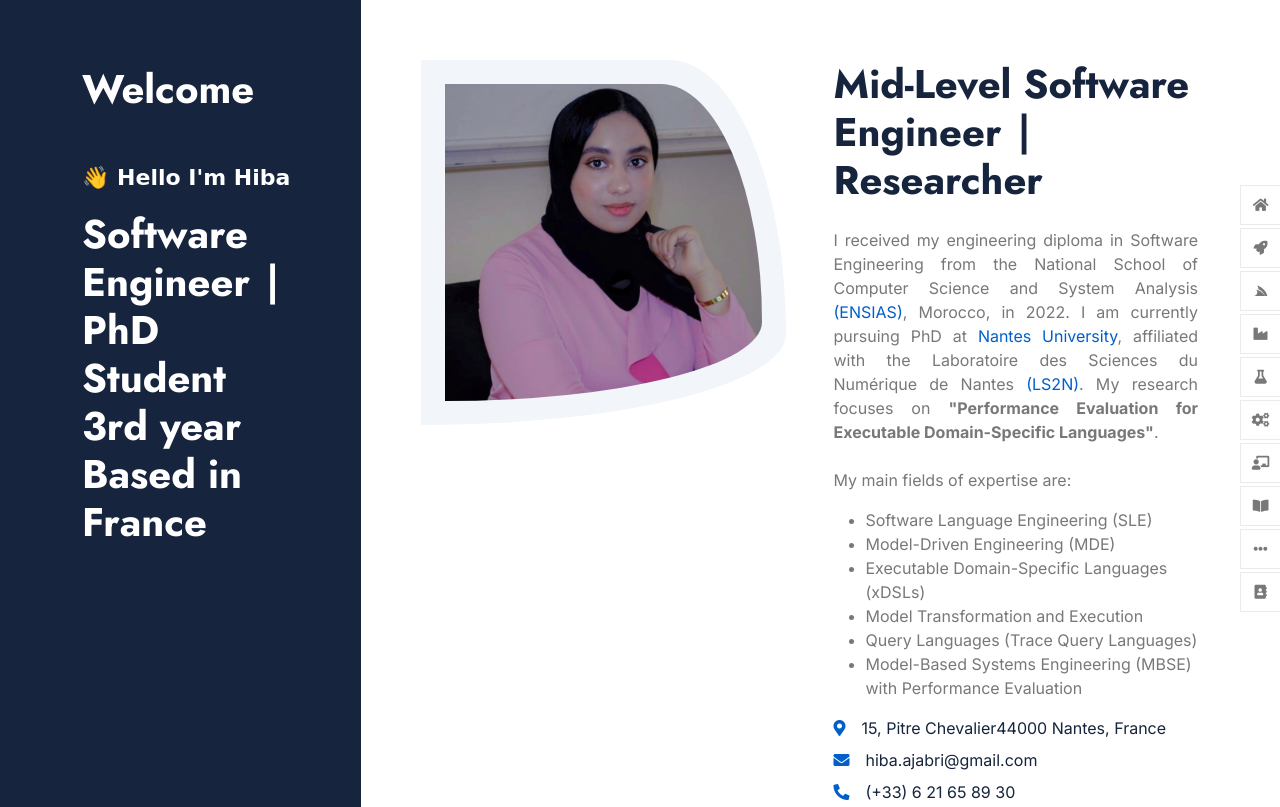
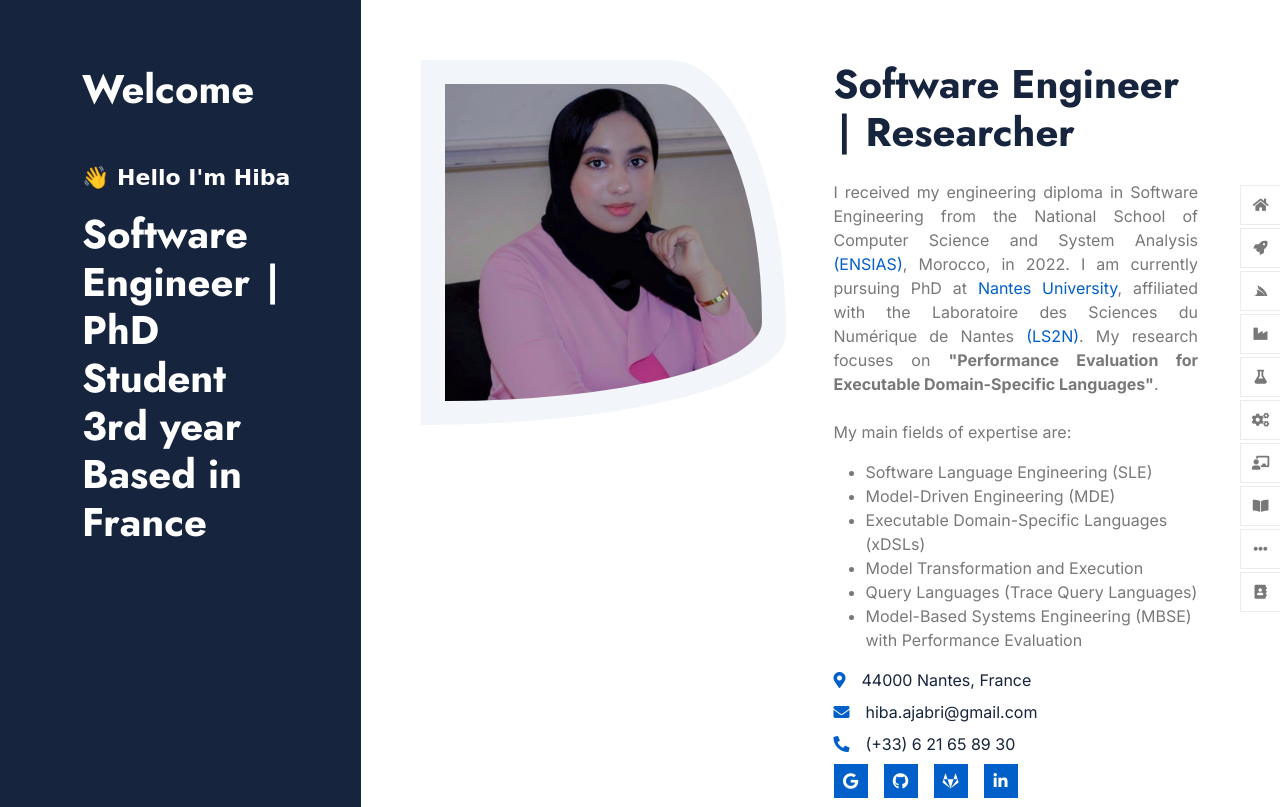
Before and after one commit to hiba-coder/hiba-coder.github.io, a plain HTML site: page index.html in a window 1280 px wide. Shown: the top 807 px of the page. Drawn offline with nearby package versions, Linux system fonts and the light colour scheme; a web font is replaced by a local one.

Commit message:
supp perso-info

```diff
--- a/index.html
+++ b/index.html
@@ -86,7 +86,7 @@
                                     </div>
                                 </div>
                                 <div class="col-xl-6 wow fadeInUp" data-wow-delay="0.3s">
-                                    <h1 class="display-6 mb-4">Mid-Level Software Engineer ∣ Researcher</h1>
+                                    <h1 class="display-6 mb-4">Software Engineer ∣ Researcher</h1>
                                     <p class="mb-4">
                                         I received my engineering diploma in Software Engineering from the National School of Computer Science and System Analysis <a href="https://ensias.um5.ac.ma/">(ENSIAS)</a>, Morocco, in 2022.
                                         I am currently pursuing PhD at <a href="https://www.univ-nantes.fr/">Nantes University</a>, affiliated with the Laboratoire des Sciences du Numérique de Nantes <a href="https://www.ls2n.fr/">(LS2N)</a>.
@@ -105,7 +105,7 @@
                                     </ul>
                                     <div class="d-flex align-items-center mb-2">
                                         <i class="fas fa-map-marker-alt text-primary me-3"></i>
-                                        <p class="text-dark mb-0">15, Pitre Chevalier44000 Nantes, France</p>
+                                        <p class="text-dark mb-0">44000 Nantes, France</p>
                                     </div>
                                     <div class="d-flex align-items-center mb-2">
                                         <i class="fas fa-envelope text-primary me-3"></i>
@@ -1017,7 +1017,7 @@
                                             </div>
                                             <div>
                                                 <h4>Address</h4>
-                                                <p class="mb-0">15, Pitre Chevalier44000 Nantes, France</p>
+                                                <p class="mb-0">44000 Nantes, France</p>
                                             </div>
                                         </div>
                                         <div class="d-flex mb-4">
@@ -1092,7 +1092,7 @@
                                         <div class="rounded">
                                             <iframe class="rounded w-100"
                                             style="height: 400px;"
-                                            src="https://www.google.com/maps/embed?pb=!1m18!1m12!1m3!1d5334.563702687533!2d-1.5531035236784372!3d47.22402387115722!2m3!1f0!2f0!3f0!3m2!1i1024!2i768!4f13.1!3m3!1m2!1s0x4805ee981b6379c5%3A0x78207703046a29d7!2sCochard!5e1!3m2!1sfr!2sfr!4v1745873918636!5m2!1sfr!2sfr"
+                                            src="https://www.google.com/maps/embed?pb=!1m18!1m12!1m3!1d85330.18623378033!2d-1.642906770715104!3d47.23820359085529!2m3!1f0!2f0!3f0!3m2!1i1024!2i768!4f13.1!3m3!1m2!1s0x4805ee81f0a8aead%3A0x40d37521e0ded30!2sNantes!5e1!3m2!1sfr!2sfr!4v1746989212399!5m2!1sfr!2sfr"
                                             loading="lazy" referrerpolicy="no-referrer-when-downgrade"></iframe>
                                         </div>
                                     </div>
```
Also changed, not shown: 1 other file.
